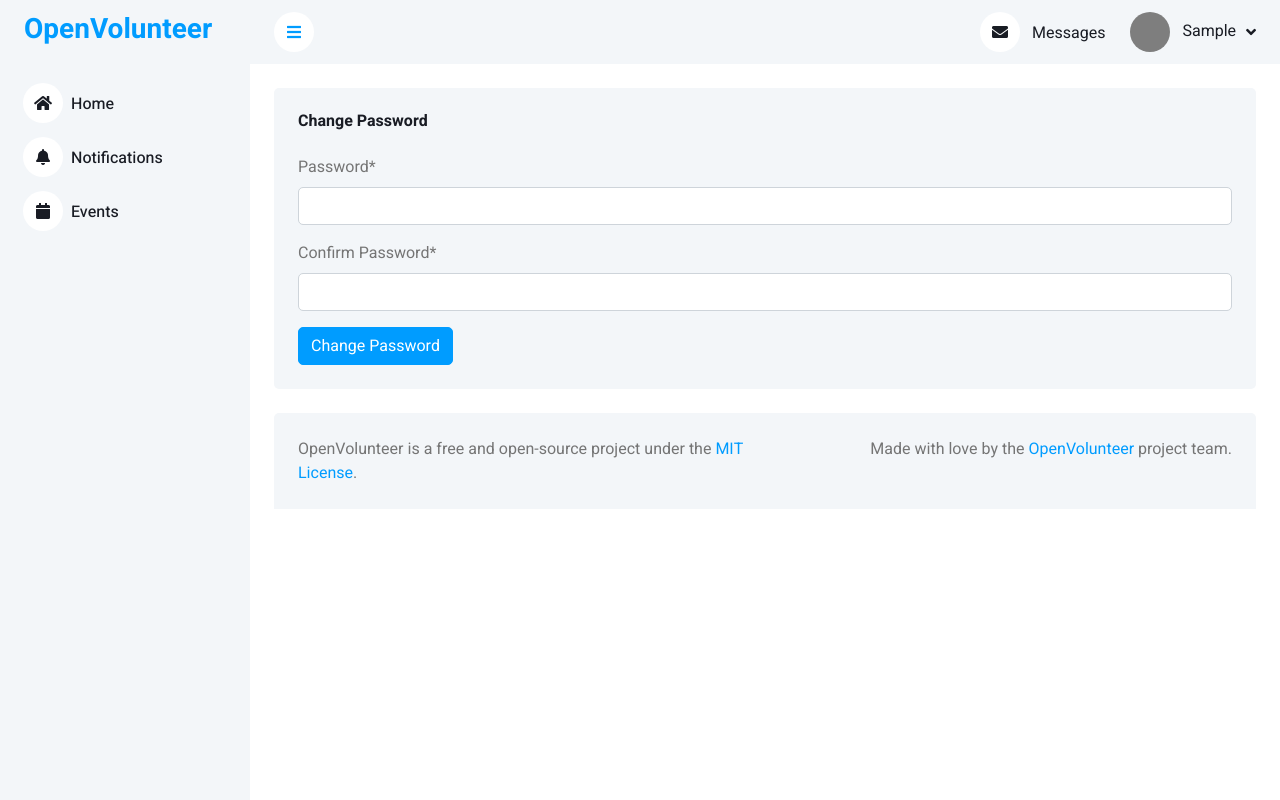
After one commit to rodneygauna/openvolunteer, a Flask app: page /change_password in a window 1280 px wide. The commit adds this page. Run offline with Flask 3, Linux system fonts and the light colour scheme; the visitor is signed in with stand-in values (Sample User, id 1); some libraries are stand-ins or nearby versions.

Commit message:
ability to change password added

```diff
--- a/web/templates/users/account.html
+++ b/web/templates/users/account.html
@@ -7,6 +7,8 @@
       <a href="{{ url_for('users.edit_profile') }}" class="btn btn-primary"
         >Edit Profile</a
       >
+      <a href="{{ url_for('users.change_password') }}" class="btn btn-outline-primary"
+        >Change Password</a
       {% endif %}
     </div>
   </div>
--- /dev/null
+++ b/web/templates/users/change_password.html
@@ -0,0 +1,21 @@
+{% extends '_base.html' %}{% block content %}
+<div class="row g-4">
+  <div class="col-sm-12">
+    <div class="bg-light rounded h-100 p-4">
+      <h6 class="mb-4">Change Password</h6>
+      <form method="POST">
+        {{ form.hidden_tag() }}
+        <div class="mb-3">
+          {{ form.password.label(class="form-label") }} {{
+          form.password(class="form-control") }}
+        </div>
+        <div class="mb-3">
+          {{ form.confirm_password.label(class="form-label") }} {{
+          form.confirm_password(class="form-control") }}
+        </div>
+        {{form.submit(class="btn btn-primary")}}
+      </form>
+    </div>
+  </div>
+</div>
+{% endblock content %}
--- a/web/users/views.py
+++ b/web/users/views.py
@@ -133,7 +133,6 @@ def enter_code():
 
         # Check if the entered code matches the stored code
         if entered_code == stored_code:
-            flash('Short Code (2FA) is correct. Completing login.', 'success')
             return redirect(url_for('users.complete_login'))
         else:
             flash('Short Code (2FA) is incorrect. Please try again.',
@@ -223,19 +222,17 @@ def edit_profile():
 @login_required
 def change_password():
     """Allows the user to change their password"""
-
     user = User.query.get_or_404(current_user.id)
-
     if user != current_user:
         abort(403)
-
     form = ChangePasswordForm()
-
     if form.validate_on_submit():
         user.password_hash = generate_password_hash(form.password.data)
         db.session.commit()
         flash('Your password has been updated.', 'success')
-        return redirect(url_for('users.user_profile', user_id=user.id))
+        return redirect(url_for('users.user_profile',
+                                first_name=user.first_name,
+                                last_name=user.last_name))
 
     return render_template('users/change_password.html',
                            title='OpenVolunteer - Change Password',
```
